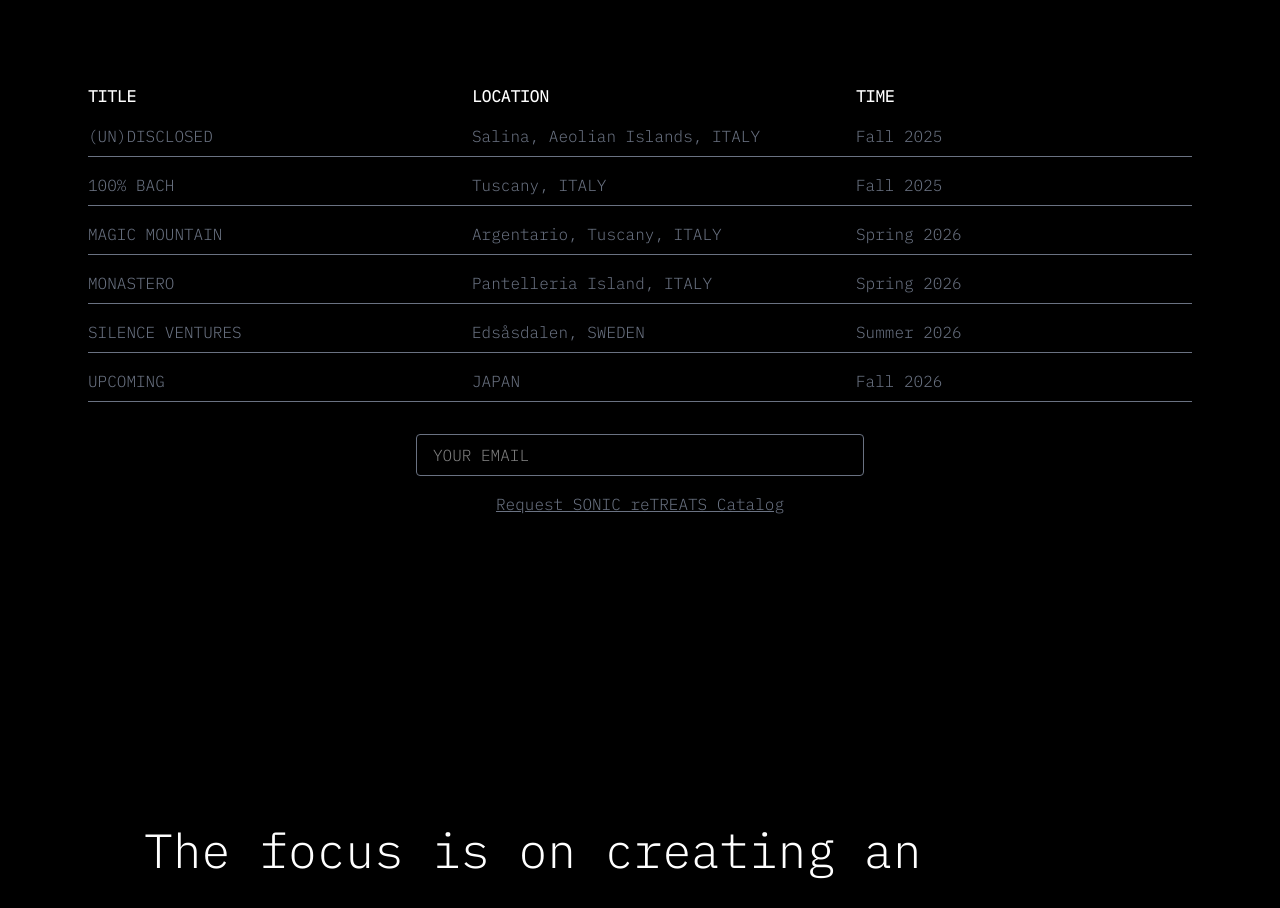
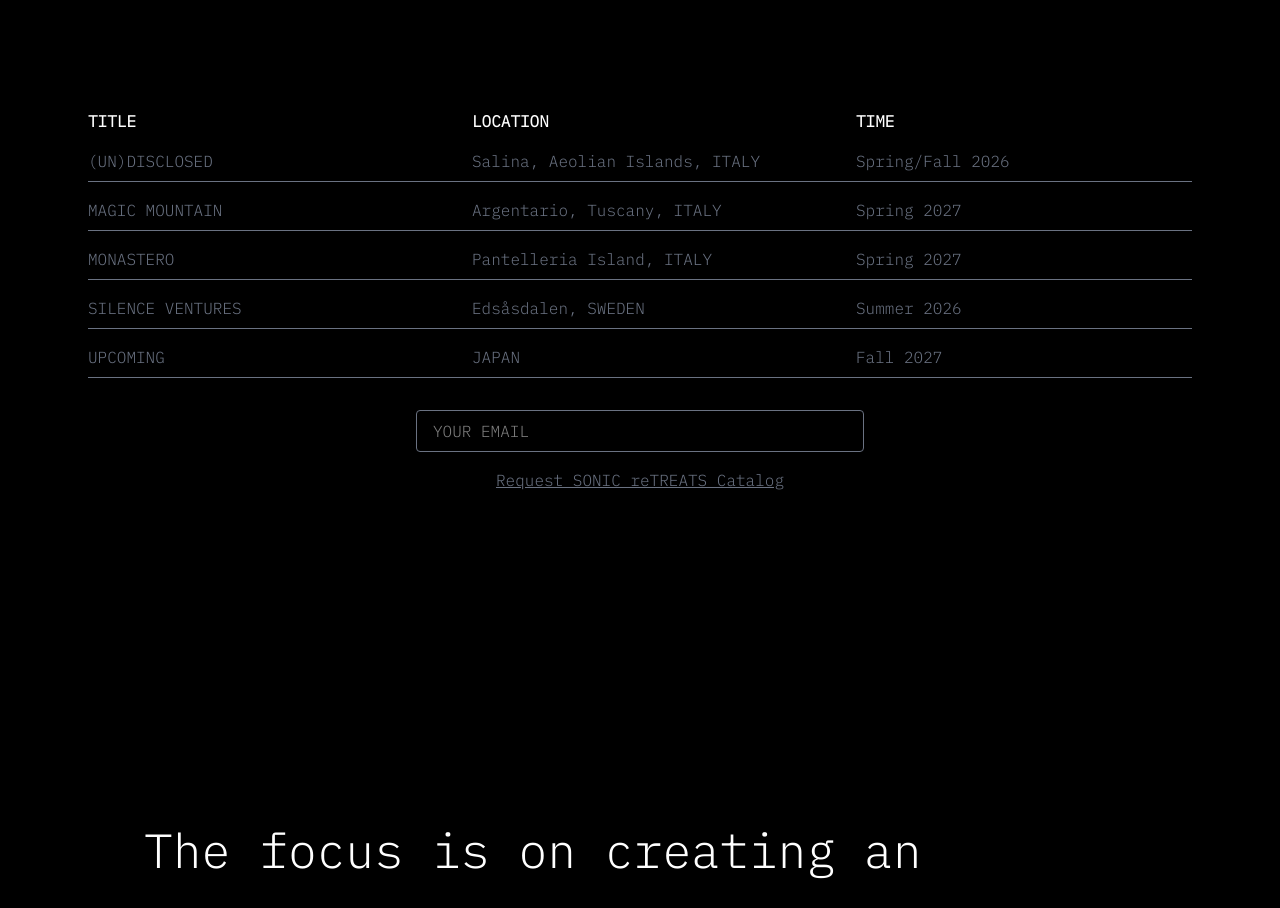
Before and after one commit to Non-territorial/sonic_retreats, a Next.js app: page / in a window 1280 px wide. Shown: the part 4100-5008 px from the top of the page. Built offline with nearby package versions, Linux system fonts and the light colour scheme; no server answers.

Commit message:
bach removed

```diff
--- a/src/app/page.tsx
+++ b/src/app/page.tsx
@@ -19,25 +19,19 @@ export default function Home() {
     {
       title: "(UN)DISCLOSED",
       location: "Salina, Aeolian Islands, ITALY",
-      time: "Fall 2025",
+      time: "Spring/Fall 2026",
       playbackId: "wfF7RDwo3YXBUYhY178nsOLa01r9iZgsRLA029MaReZeY", // Replace with actual playback ID
-    },
-    {
-      title: "100% BACH",
-      location: "Tuscany, ITALY",
-      time: "Fall 2025",
-      playbackId: "your-playback-id-2", // Replace with actual playback ID
     },
     {
       title: "MAGIC MOUNTAIN",
       location: "Argentario, Tuscany, ITALY",
-      time: "Spring 2026",
+      time: "Spring 2027",
       playbackId: "FIdVmVeoBG3kNww01V6ngSB02LTDnWsMlnhOdXirIEpMk", // Replace with actual playback ID
     },
     {
       title: "MONASTERO",
       location: "Pantelleria Island, ITALY",
-      time: "Spring 2026",
+      time: "Spring 2027",
       playbackId: "uSs6IpKwYW3xl881vP8xHxo7osGbKRAWJPamLPDCkhQ", // Replace with actual playback ID
     },
     {
@@ -49,7 +43,7 @@ export default function Home() {
     {
       title: "UPCOMING",
       location: "JAPAN",
-      time: "Fall 2026",
+      time: "Fall 2027",
       playbackId: "uau2HW8LOHyQuc23BGYp64mECwykcIBsPX00ghlpQn9U", // Replace with actual playback ID
     },
   ];
```
